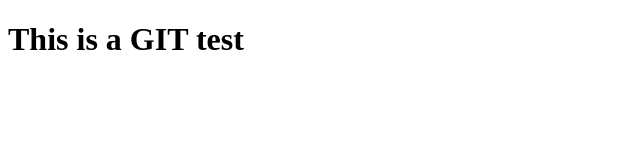
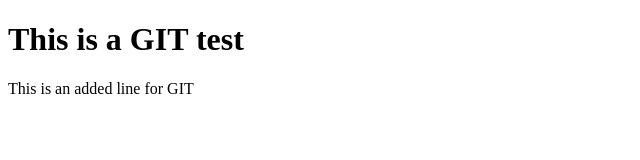
Before and after one commit to Mark-Ken/git-test, a plain HTML site: page index.html in a window 1280 px wide. Shown: the whole page, without its empty margins (0-640 px from the left). Drawn offline with Linux system fonts and the light colour scheme.

Commit message:
Second commit

```diff
--- a/index.html
+++ b/index.html
@@ -2,5 +2,6 @@
 <html>
     <body>
         <h1>This is a GIT test</h1>
+        <p>This is an added line for GIT</p>
     </body>
 </html>
```
